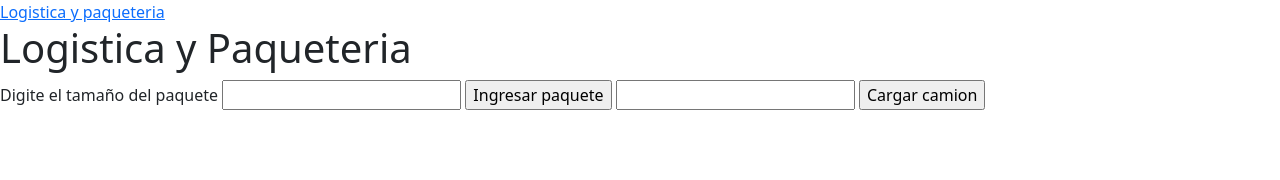
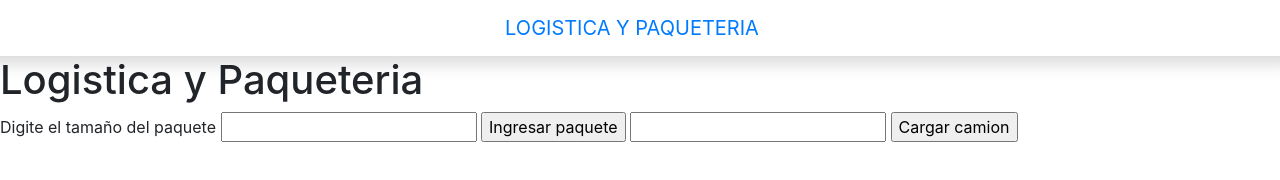
Before and after one commit to andresfvb/Logistica, a plain HTML site: page index.html in a window 1280 px wide. Drawn offline with nearby package versions, Linux system fonts and the light colour scheme.

Commit message:
Cabecera

```diff
--- a/index.html
+++ b/index.html
@@ -1,20 +1,27 @@
-<!DOCTYPE html>
-<html lang="en">
-<head>
-    <meta charset="UTF-8">
-    <meta http-equiv="X-UA-Compatible" content="IE=edge">
-    <meta name="viewport" content="width=device-width, initial-scale=1.0">
-    <title>Document</title>
-    <script src="script/funciones.js"></script>
-    <link href="https://cdn.jsdelivr.net/npm/bootstrap@5.1.1/dist/css/bootstrap.min.css" rel="stylesheet" integrity="sha384-F3w7mX95PdgyTmZZMECAngseQB83DfGTowi0iMjiWaeVhAn4FJkqJByhZMI3AhiU" crossorigin="anonymous">
+<!doctype html>
+<html lang="es">
+  <head>
+    <title>Title</title>
+    <!-- Required meta tags -->
+    <meta charset="utf-8">
+    <meta name="viewport" content="width=device-width, initial-scale=1, shrink-to-fit=no">
+
+    <!-- Bootstrap CSS -->
+    <link rel="stylesheet" href="https://stackpath.bootstrapcdn.com/bootstrap/4.3.1/css/bootstrap.min.css" integrity="sha384-ggOyR0iXCbMQv3Xipma34MD+dH/1fQ784/j6cY/iJTQUOhcWr7x9JvoRxT2MZw1T" crossorigin="anonymous">
+    <script src="https://code.jquery.com/jquery-3.3.1.slim.min.js" integrity="sha384-q8i/X+965DzO0rT7abK41JStQIAqVgRVzpbzo5smXKp4YfRvH+8abtTE1Pi6jizo" crossorigin="anonymous"></script>
+    <script src="https://cdnjs.cloudflare.com/ajax/libs/popper.js/1.14.7/umd/popper.min.js" integrity="sha384-UO2eT0CpHqdSJQ6hJty5KVphtPhzWj9WO1clHTMGa3JDZwrnQq4sF86dIHNDz0W1" crossorigin="anonymous"></script>
+    <script src="https://stackpath.bootstrapcdn.com/bootstrap/4.3.1/js/bootstrap.min.js" integrity="sha384-JjSmVgyd0p3pXB1rRibZUAYoIIy6OrQ6VrjIEaFf/nJGzIxFDsf4x0xIM+B07jRM" crossorigin="anonymous"></script>
+
 </head>
 <body>
-    <nav>
-        <div class="nav-wrapper blue lighten-1">
-            <a href="#" class="brand-logo center">Logistica y paqueteria</a>
-        </div>
-    </nav>
-    <h1>Logistica y Paqueteria</h1>
+    <div class="header">
+        <nav class="row shadow navbar navbar-expand-lg bg-white">
+            <div class="col-md-12 text-center">
+                <a href="#" class="fw-bold text-uppercase text-base navbar-brand border-white">Logistica y Paqueteria</a>
+            </div>
+        </nav>
+    </div>
+    <h1 class="header">Logistica y Paqueteria</h1>
     <label>Digite el tamaño del paquete</label>
     <input type="text" name="tamaño_paquete" id="paquete">
     <input type="button" value="Ingresar paquete"  onclick="ingresarPaquete()">
```
